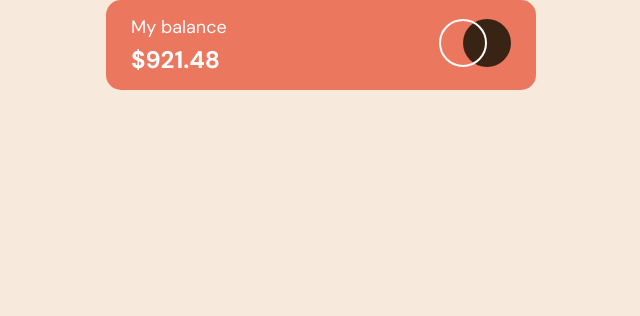
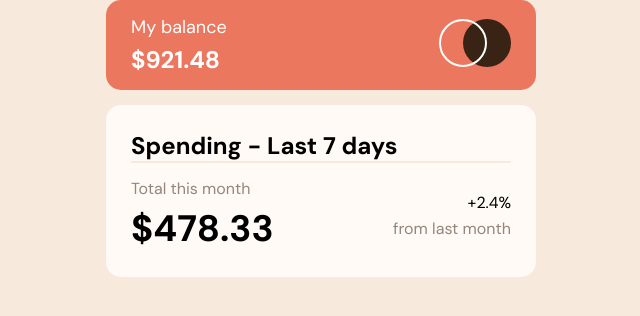
Before and after one commit to Dereje-getu-tadesse-10/Expenses-chart-component-react, a React (Create React App) app: page / in a window 1280 px wide. Shown: the top 316 px of the page, without its empty margins (319-959 px from the left). Built offline with nearby package versions, Linux system fonts and the light colour scheme.

Commit message:
Update: add style to footer component

```diff
--- a/src/components/Container/Card/Card.jsx
+++ b/src/components/Container/Card/Card.jsx
@@ -1,7 +1,10 @@
-import React from 'react'
-
+import styles from './Card.module.css'
+import { Footer } from '../../Footer/Footer'
 export const Card = () => {
   return (
-    <div>Card</div>
+    <div className={styles.card}>
+        <h1>Spending - Last 7 days</h1>
+        <Footer />
+    </div>
   )
 }
--- /dev/null
+++ b/src/components/Container/Card/Card.module.css
@@ -0,0 +1,6 @@
+.card{
+    padding: 25px;
+    margin-top: 15px;
+    border-radius: 15px;
+    background-color: var(--pale-orange);
+}
--- a/src/components/Container/Container.jsx
+++ b/src/components/Container/Container.jsx
@@ -1,10 +1,12 @@
 import { Header } from "../Header/Header"
 import '../assets/styles/Container.css'
+import { Card } from "./Card/Card"
 
 export const Container = () => {
   return (
     <section className="container">
         <Header />
+        <Card />
     </section>
   )
 }
--- a/src/components/Footer/Footer.jsx
+++ b/src/components/Footer/Footer.jsx
@@ -1,8 +1,10 @@
-import React from 'react'
+import styles from './Footer.module.css'
 
 export const Footer = () => {
   return (
-    <footer>
+    <>
+      <hr className={styles.hr}></hr>
+      <footer className={styles.footer}>
 
           <div className="footer-left">
               <h2>Total this month</h2>
@@ -15,5 +17,6 @@ export const Footer = () => {
           </div>
 
       </footer>
+    </>
   )
 }
--- /dev/null
+++ b/src/components/Footer/Footer.module.css
@@ -0,0 +1,10 @@
+.footer{
+    margin-top: 15px;
+    display: flex;
+    justify-content: space-between;
+    align-items: center;
+}
+
+hr{
+    border: solid 1px var(--cream);
+}
--- /dev/null
+++ b/src/components/assets/styles/Footer.css
@@ -0,0 +1,27 @@
+.footer-left,
+.footer-right {
+    display: flex;
+    justify-content: space-between;
+    flex-direction: column;
+    gap: 5px;
+}
+
+.footer-left h1{
+    font-size: 2.3rem;
+    font-weight: bold;
+}
+
+.footer-left h2,
+.footer-right h2 {
+    font-size: 16px;
+    color: var(--medium-brown);
+    font-weight: var(--font-weight-light);
+}
+
+.footer-right p:nth-child(1){
+    text-align: right;
+}
+
+.footer-right p:nth-child(2){
+    color: var(--medium-brown);
+}
--- a/src/components/assets/styles/index.css
+++ b/src/components/assets/styles/index.css
@@ -1,2 +1,3 @@
 @import url('base.css');
 @import url('Header.css');
+@import url('Footer.css');
```
Lines whose indentation alone changed are shown as unchanged.
